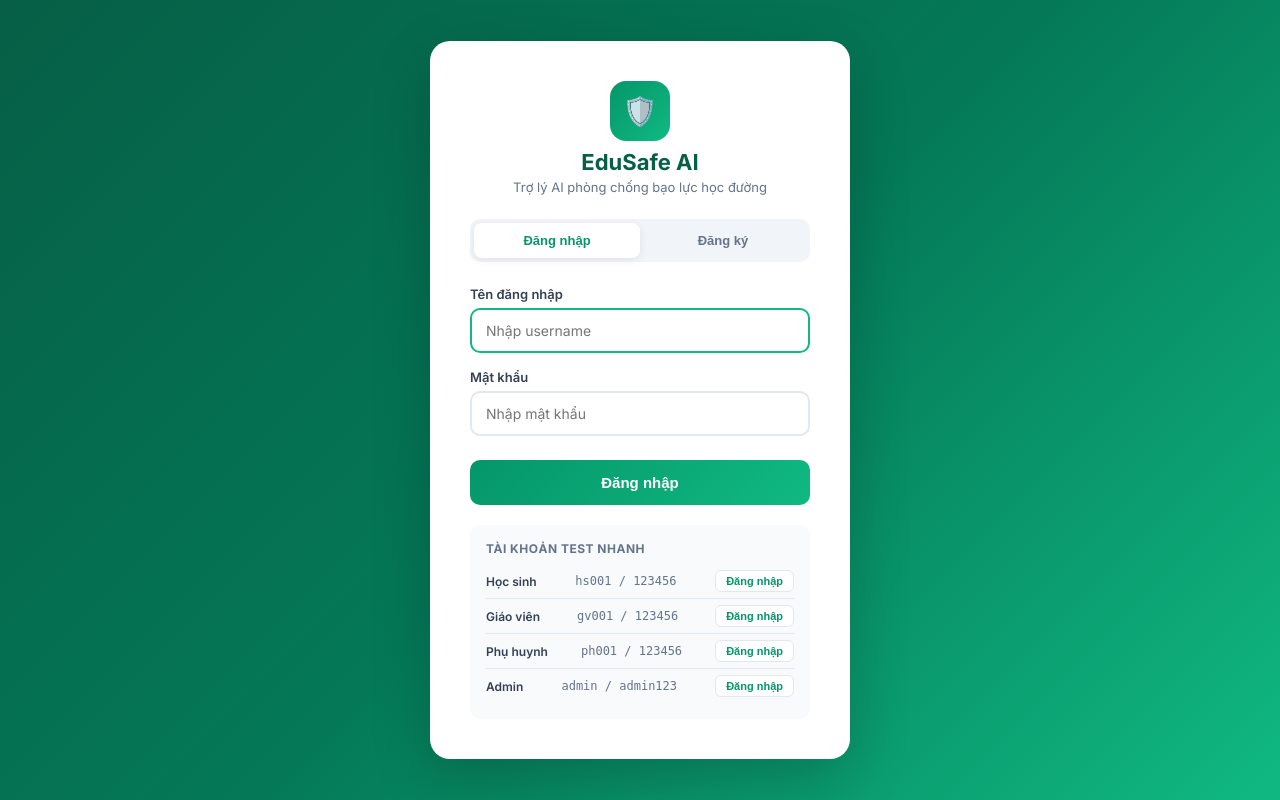
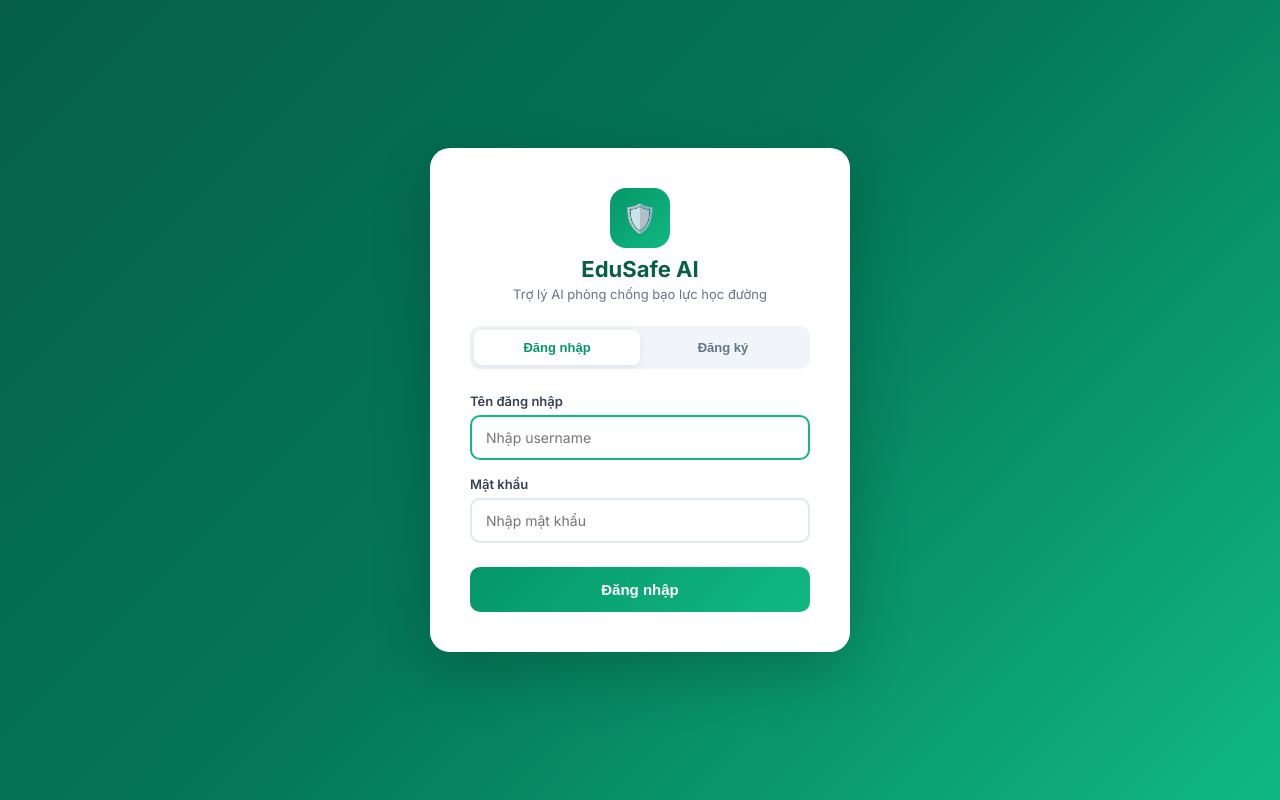
Before and after one commit to minhphudanghb2023-cloud/Ai-si-u-an-to-n-2-, a Flask app: page /login in a window 1280 px wide. Run offline with Flask 3, Linux system fonts and the light colour scheme; data comes from the database, SQL or seed files in the repository.

Commit message:
Xoa o tai khoan test nhanh o trang dang nhap

```diff
--- a/templates/login.html
+++ b/templates/login.html
@@ -57,13 +57,7 @@
             <div class="form-group"><label>Lớp (nếu là học sinh/giáo viên)</label><input type="text" class="form-input" id="regClass" placeholder="VD: 8A"></div>
             <button class="login-btn" onclick="doRegister()">Đăng ký</button>
         </div>
-        <div class="test-accounts">
-            <h4>Tài khoản test nhanh</h4>
-            <div class="test-row"><span class="test-role">Học sinh</span><span class="test-pass">hs001 / 123456</span><button class="quick-btn" onclick="quickLogin('hs001','123456')">Đăng nhập</button></div>
-            <div class="test-row"><span class="test-role">Giáo viên</span><span class="test-pass">gv001 / 123456</span><button class="quick-btn" onclick="quickLogin('gv001','123456')">Đăng nhập</button></div>
-            <div class="test-row"><span class="test-role">Phụ huynh</span><span class="test-pass">ph001 / 123456</span><button class="quick-btn" onclick="quickLogin('ph001','123456')">Đăng nhập</button></div>
-            <div class="test-row"><span class="test-role">Admin</span><span class="test-pass">admin / admin123</span><button class="quick-btn" onclick="quickLogin('admin','admin123')">Đăng nhập</button></div>
-        </div>
+
     </div>
     <script>
     localStorage.clear();
```
Also changed, not shown: 1 other file.
